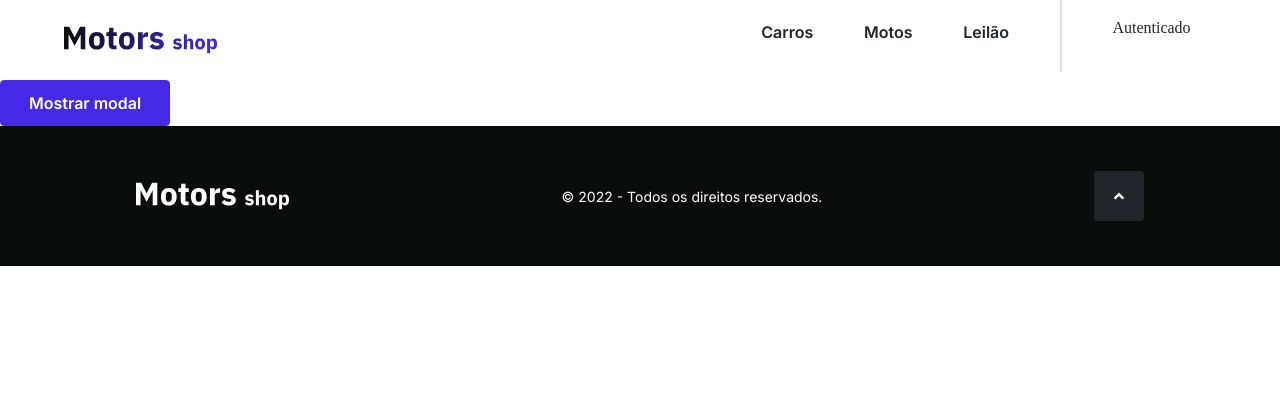
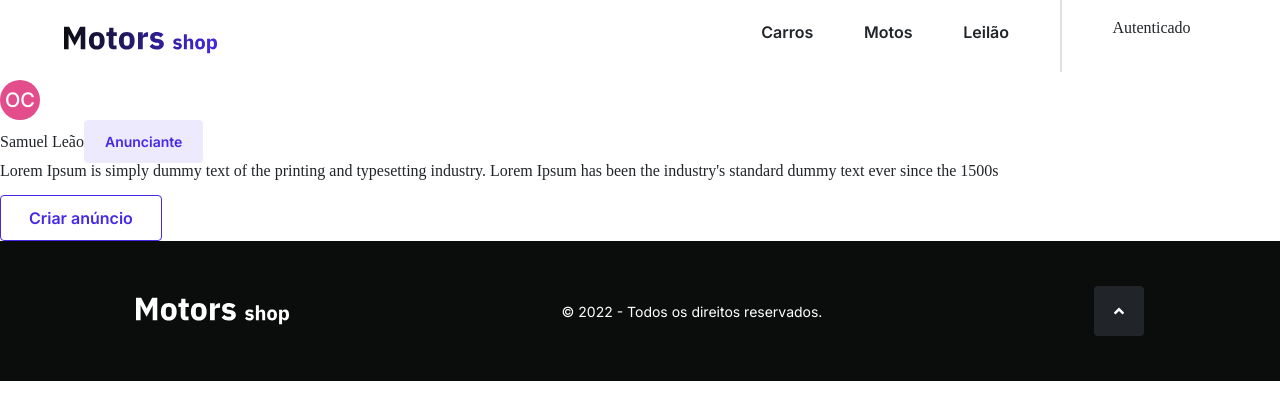
Before and after one commit to KA-09-Motors-Shop-projeto-fullstack/motors-shop, a React (Vite) app: page / in a window 1280 px wide. Shown: the top 420 px of the page. Built offline with nearby package versions, Linux system fonts and the light colour scheme.

Commit message:
Feat: criado componente Avatar

```diff
--- /dev/null
+++ b/src/components/Avatar/index.tsx
@@ -0,0 +1,30 @@
+import React from "react";
+import { Container } from "./styles";
+
+export interface IPropsAvatar {
+  name: string;
+  color: string;
+  width: number;
+  height: number;
+  fontSize: number;
+}
+
+const Avatar: React.FC<IPropsAvatar> = ({
+  color,
+  name,
+  fontSize,
+  height,
+  width,
+}) => {
+  let avatarName: string | string[] = name.split(" ");
+  avatarName = `${avatarName[0][0]}${
+    avatarName[avatarName.length - 1][0]
+  }`.toUpperCase();
+  return (
+    <Container width={width} height={height} fontSize={fontSize} color={color}>
+      {avatarName}
+    </Container>
+  );
+};
+
+export default Avatar;
--- /dev/null
+++ b/src/components/Avatar/styles.ts
@@ -0,0 +1,21 @@
+import styled from "styled-components";
+
+interface IProps {
+  color: string;
+  width: number;
+  height: number;
+  fontSize: number;
+}
+
+export const Container = styled.div<IProps>`
+  background-color: ${(props) => (props.theme.colors as any)[props.color]};
+  color: ${(props) => props.theme.colors.whiteFixed};
+  font: ${(props) => props.theme.fonts["body-2-500"]};
+  width: ${(props) => props.width}px;
+  height: ${(props) => props.height}px;
+  font-size: ${(props) => props.fontSize}px;
+  border-radius: 100%;
+  display: flex;
+  align-items: center;
+  justify-content: center;
+`;
--- /dev/null
+++ b/src/pages/Profile/index.tsx
@@ -0,0 +1,33 @@
+import React from "react";
+import Avatar from "../../components/Avatar";
+import Button from "../../components/Button";
+
+const Profile: React.FC = () => {
+  return (
+    <section>
+      <Avatar
+        fontSize={20}
+        height={40}
+        width={40}
+        color="random1"
+        name="Omar Colombari"
+      />
+      <div>
+        <span>Samuel Leão</span>
+        <Button typeButton="brandOpacity" typeFont="medium">
+          Anunciante
+        </Button>
+      </div>
+      <p>
+        Lorem Ipsum is simply dummy text of the printing and typesetting
+        industry. Lorem Ipsum has been the industry's standard dummy text ever
+        since the 1500s
+      </p>
+      <Button typeButton="outlineBrand1" typeFont="big">
+        Criar anúncio
+      </Button>
+    </section>
+  );
+};
+
+export default Profile;
--- a/src/routes/index.tsx
+++ b/src/routes/index.tsx
@@ -5,6 +5,7 @@ import Footer from "../components/Footer";
 import Header from "../components/Header";
 import ModalCreate from "../components/ModalCreate";
 import ProductCard from "../components/ProductCard";
+import Profile from "../pages/Profile";
 
 const Routes: React.FC = () => {
   const [modalShow, setModalShow] = useState<boolean>(false);
@@ -13,10 +14,7 @@ const Routes: React.FC = () => {
     <Switch>
       <Route exact path="/">
         <Header authenticaded />
-        <Button typeButton="brand1" typeFont="big" onClick={show}>
-          Mostrar modal
-        </Button>
-        <ModalCreate modalShow={modalShow} setModalShow={setModalShow} />
+        <Profile />
         <Footer />
       </Route>
     </Switch>
--- a/src/styles/theme.ts
+++ b/src/styles/theme.ts
@@ -33,6 +33,7 @@ const theme = {
     random9: "#153D2E",
     random10: "#6100FF",
     random11: "#5700E3",
+    random12: "#30007D",
   },
   fonts: {
     "heading-1-700": "700 44px 'Lexend'",
```
